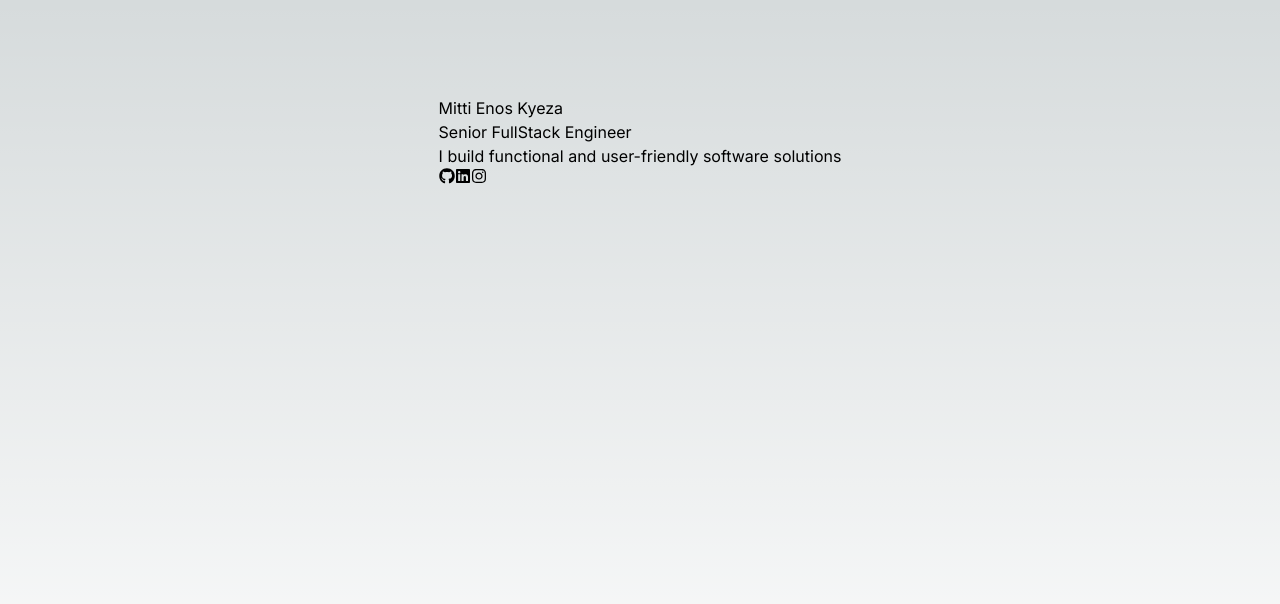
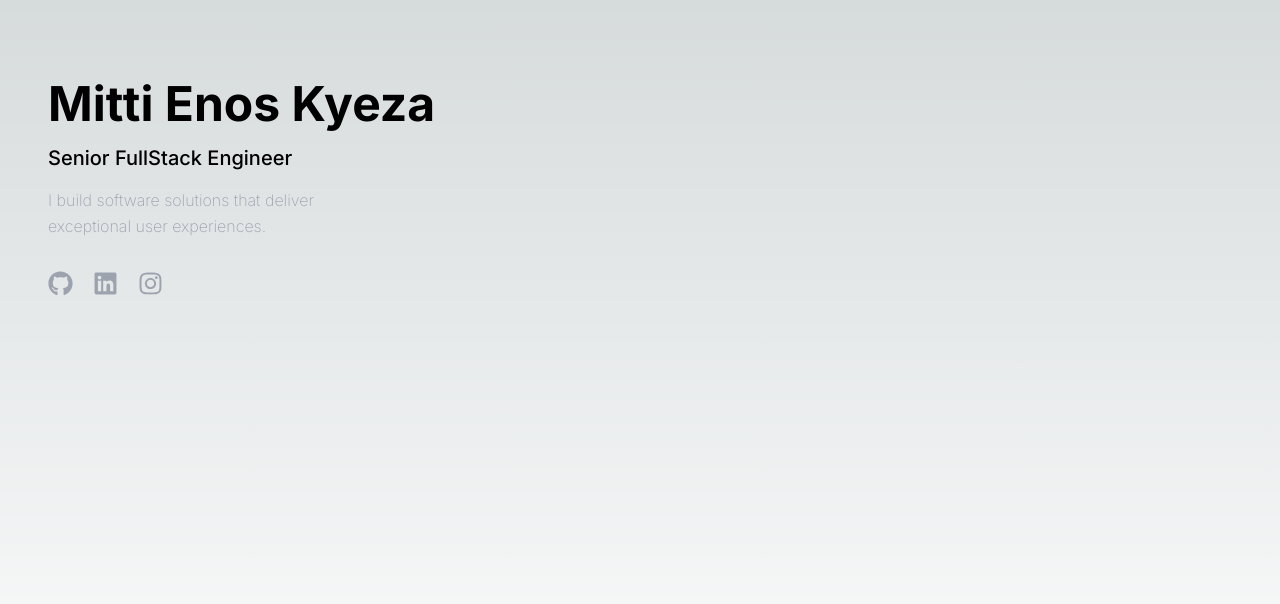
Before and after one commit to enoskyeza/portfolio, a Next.js app: page / in a window 1280 px wide. Shown: the top 604 px of the page. Built offline with nearby package versions, Linux system fonts and the light colour scheme.

Commit message:
add hero styles

```diff
--- a/src/app/page.tsx
+++ b/src/app/page.tsx
@@ -1,9 +1,8 @@
-import Image from "next/image";
 import Hero from "@/components/Hero";
 
 export default function Home() {
   return (
-    <main className="flex min-h-screen flex-col items-center justify-between p-24">
+    <main className="flex min-h-screen flex-col justify-between p-12">
       <Hero />
     </main>
   );
--- a/src/components/Hero.tsx
+++ b/src/components/Hero.tsx
@@ -3,14 +3,28 @@ import { FaGithub, FaLinkedin, FaInstagram } from "react-icons/fa";
 
 const Hero = () => {
     return (
-        <div>
-            <h1>Mitti Enos Kyeza</h1>
-            <h3>Senior FullStack Engineer</h3>
-            <p>I build functional and user-friendly software solutions</p>
-            <div className="socials flex">
-                <a href="#"><FaGithub height={20}/></a>
-                <a href="#"><FaLinkedin height={20}/></a>
-                <a href="#"><FaInstagram height={20}/></a>
+        <div className="py-8">
+            <h1 className="text-5xl font-bold pb-4">Mitti Enos Kyeza</h1>
+            <h3 className="text-xl font-medium pb-4">Senior FullStack Engineer</h3>
+            <p className="font-extralight text-gray-400"
+               style={{ width: "280px", lineHeight:"1.6"}}>
+                I build software solutions that deliver exceptional user experiences.</p>
+            <div className="socials flex gap-5 pt-8">
+                <a href="https://github.com/enoskyeza" target="_blank">
+                    <FaGithub
+                        className="text-gray-400 hover:text-gray-200 transition-colors duration-300 ease-in-out"
+                        size={25}/>
+                </a>
+                <a href="https://www.linkedin.com/in/enos-kyeza-a48447131/" target="_blank">
+                    <FaLinkedin
+                        className="text-gray-400 hover:text-gray-200 transition-colors duration-300 ease-in-out"
+                        size={25}/>
+                </a>
+                <a href="https://www.instagram.com/enoskyeza/" target="_blank">
+                    <FaInstagram
+                        className="text-gray-400 hover:text-gray-200 transition-colors duration-300 ease-in-out"
+                        size={25}/>
+                </a>
             </div>
         </div>
     )
```
